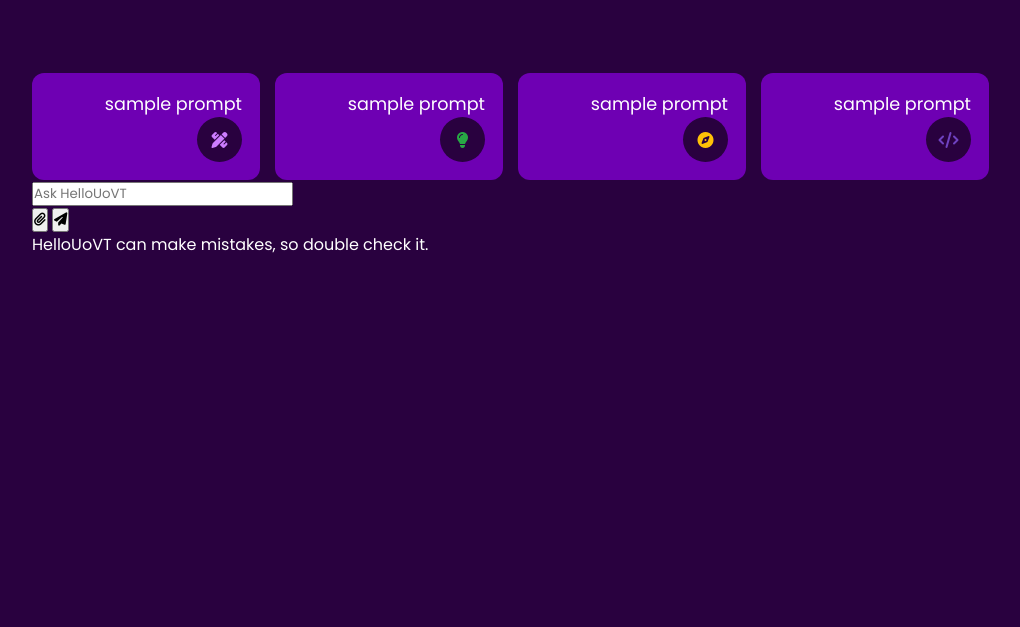
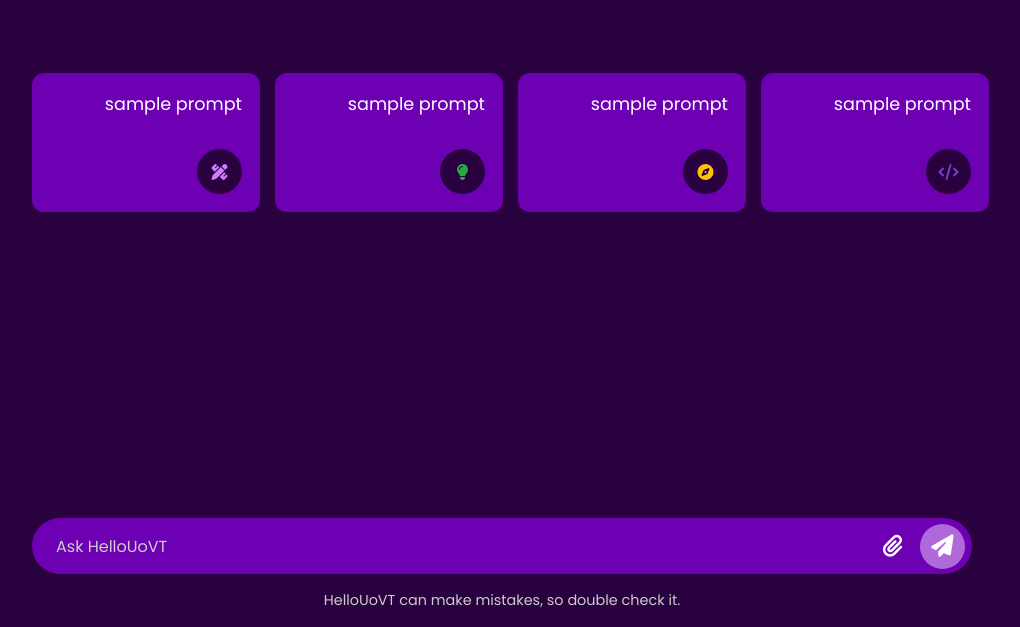
Before and after one commit to SenithVijayantha/HelloUoVT, a plain HTML site: page index.html in a window 1280 px wide. Shown: the part 173-800 px from the top of the page, without its empty margins (138-1158 px from the left). Drawn offline with Linux system fonts and the light colour scheme.

Commit message:
Done with the suggestions list styling

```diff
--- a/index.html
+++ b/index.html
@@ -53,8 +53,8 @@
         <!-- Prompt container -->
          <div class="prompt-container">
             <div class="prompt-wrapper">
-                <form action="#" class="promt-form">
-                    <input type="text" placeholder="Ask HelloUoVT" class="prompt-input">
+                <form action="#" class="prompt-form">
+                    <input type="text" placeholder="Ask HelloUoVT" class="prompt-input required">
                     <div class="prompt-actions">
                         <button id="add-file-btn" type="button">
                             <i class="fa-solid fa-paperclip"></i>
@@ -64,10 +64,13 @@
                         </button>
                     </div>
                 </form>
+
             </div>
+
+            <p class="disclaimer-text">HelloUoVT can make mistakes, so double check it.</p>
          </div>
 
-         <p class="disclaimer-text">HelloUoVT can make mistakes, so double check it.</p>
+
     </div>
 </body>
 
--- a/style.css
+++ b/style.css
@@ -12,7 +12,7 @@
     /* Colors */
     --text-color: #ffffff;
     --subheading-color: #b069db;
-    /* --placeholder-color: */
+    --placeholder-color:#cccccc;
     --primary-color: #29013f;
     --secondary-color: #6e00b3;
     --secondary-hover-color:#9d00ff;
@@ -73,6 +73,7 @@ body {
     padding: 18px;
     flex-shrink: 0;
     display: flex;
+    gap: 2rem;
     cursor: pointer;
     flex-direction: column;
     align-items: flex-end;
@@ -113,3 +114,88 @@ body {
 .suggestions .suggestions-item:nth-child(4) i {
     color: #6f42c1;
 }
+
+/* Prompt container styles */
+
+.prompt-container {
+    position: fixed;
+    bottom: 0;
+    left: 0;
+    width: 100%;
+    padding: 16px 0;
+    background: var(--primary-color);
+}
+
+.prompt-container :where(.prompt-wrapper, .prompt-form, .prompt-actions) {
+    display: flex;
+    gap: 12px;
+    align-items: center;
+    height: 56px;
+}
+
+.prompt-wrapper .prompt-form {
+    display: flex   ;
+    width: 100%;
+    height: 100%;
+    border-radius: 130px;
+    background: var(--secondary-color);
+}
+
+.prompt-form .prompt-input {
+    height: 100%;
+    width: 100%;
+    background: none;
+    outline: none;
+    border: none;
+    font-size: 1rem;
+    padding-left: 24px;
+    color: var(--text-color);
+}
+
+.prompt-form .prompt-input::placeholder {
+    color: var(--placeholder-color);
+}
+
+.prompt-wrapper button {
+    font-size: 1.4rem;
+    flex-shrink: 0;
+    width: 56px;
+    height: 100%;
+    background: var(--secondary-color);
+    border: none;
+    cursor: pointer;
+    border-radius: 50%;
+    color: var(--text-color);
+    transition: 0.3s ease;
+}
+
+.prompt-wrapper button:hover {
+    background: var(--secondary-hover-color);
+}
+
+.prompt-form .prompt-actions {
+    gap: 5px;
+    margin-right: 7px;
+}
+
+.prompt-form .prompt-actions button {
+    height: 45px;
+    width: 45px;
+}
+
+.prompt-form #send-prompt-btn {
+    color: #ffffff;
+    background: #b069db;
+}
+
+.prompt-form #send-prompt-btn:hover {
+
+    background: #9d00ff;
+}
+
+.prompt-container .disclaimer-text {
+    text-align: center;
+    font-size: 0.9rem;
+    padding: 16px 20px 0;
+    color: var(--placeholder-color);
+}
```
